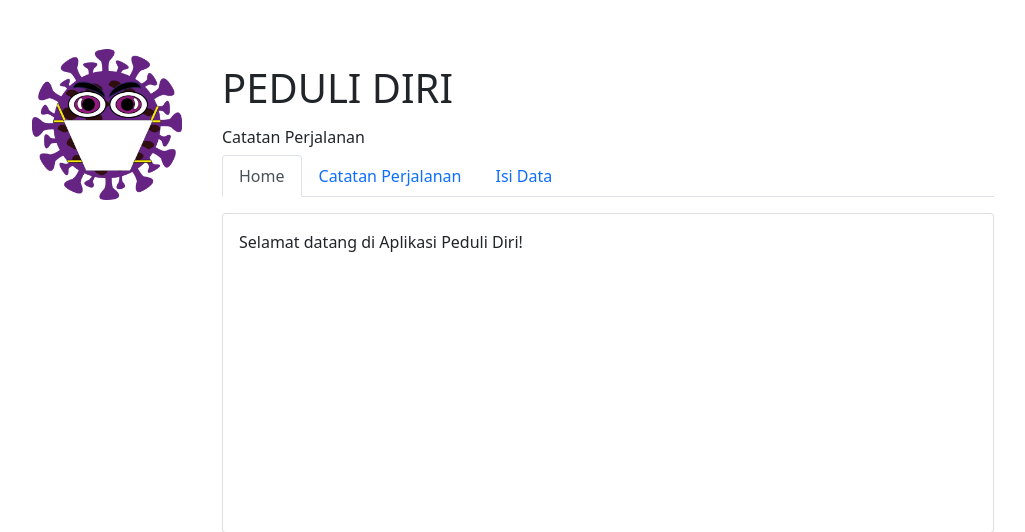
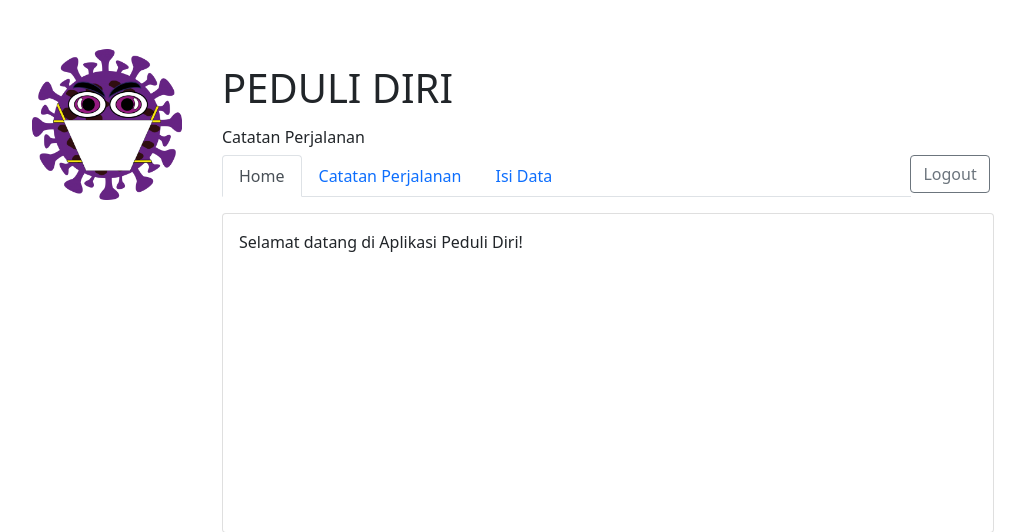
Before and after one commit to giantoid/ukk_rpl_smk_pku_pgri, a PHP site: page /home.php in a window 1280 px wide. Shown: the top 532 px of the page, without its empty margins (50-1075 px from the left). Run offline with PHP 8.4, Linux system fonts and the light colour scheme; the visitor is signed in with stand-in values (Sample User, id 1).

Commit message:
Add logout button

```diff
--- a/home.php
+++ b/home.php
@@ -33,7 +33,9 @@ if (!$_SESSION['nik']) {
                         <h1>PEDULI DIRI</h1>
                         <h6 class="mt-3">Catatan Perjalanan</h6>
                         <!-- <a href="" class="active">Home</a> | <a href="">Catatan Perjalanan</a> | <a href="">Isi Data</a> -->
-                        <ul class="nav nav-tabs col-lg-10">
+                        <div class="row">
+                            <div class="col-lg-9">
+                                <ul class="nav nav-tabs">
                                     <li class="nav-item">
                                         <a class="nav-link active" aria-current="page" href="#">Home</a>
                                     </li>
@@ -44,6 +46,11 @@ if (!$_SESSION['nik']) {
                                         <a class="nav-link" href="catatan-perjalanan/isi-data.php">Isi Data</a>
                                     </li>
                                 </ul>
+                            </div>
+                            <div class="col-lg-1">
+                                <a href="process/logout.php" class="btn btn-outline-secondary float-end">Logout</a>
+                            </div>
+                        </div>
                     </div>
                     <div class="col-lg-10 mt-3">
                         <div class="card" style="height: 20rem;">
```
Also changed, not shown: catatan-perjalanan/index.php (+8 -1 lines), catatan-perjalanan/isi-data.php (+9 -2 lines). Lines whose indentation alone changed are shown as unchanged.
